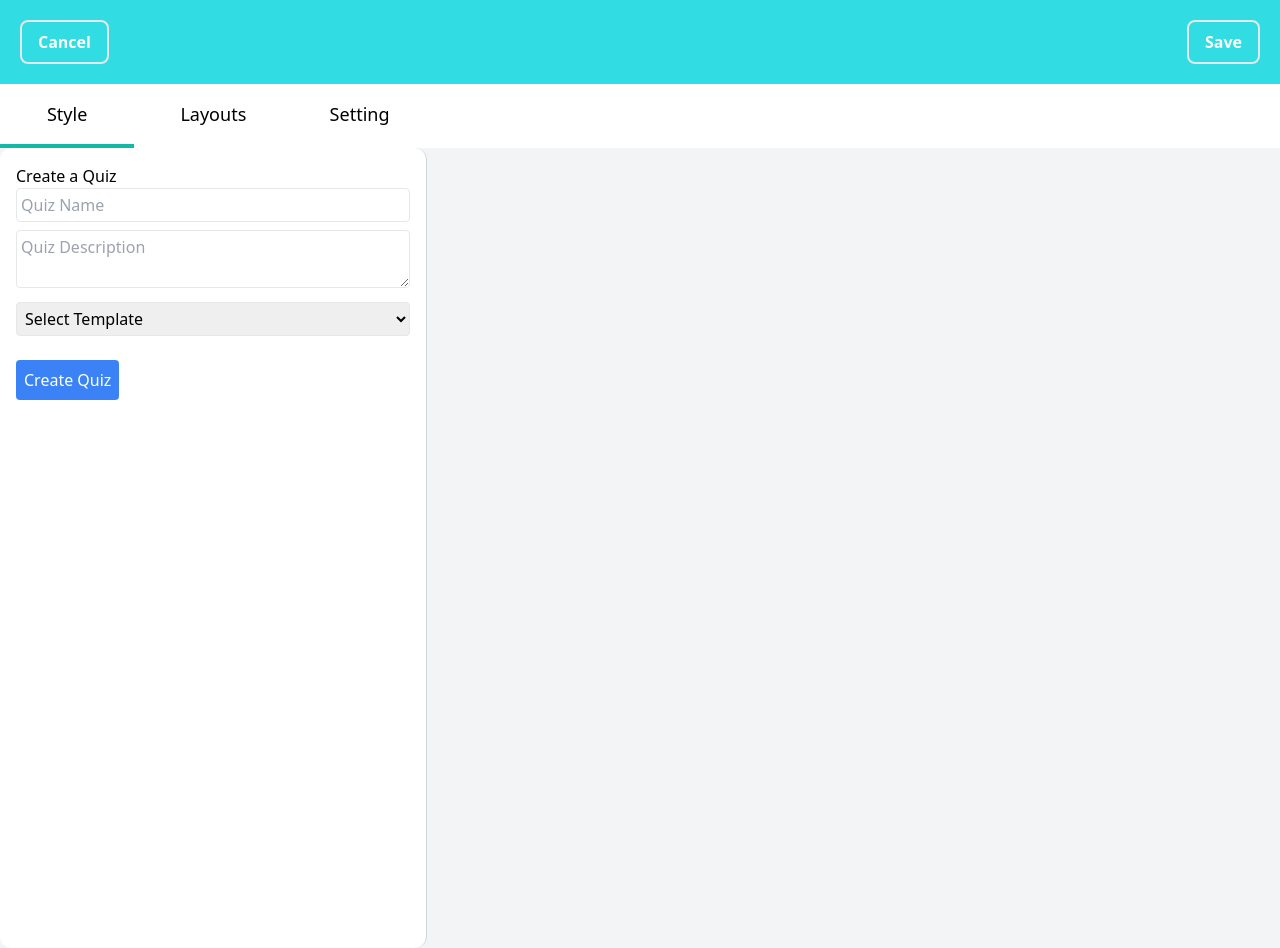
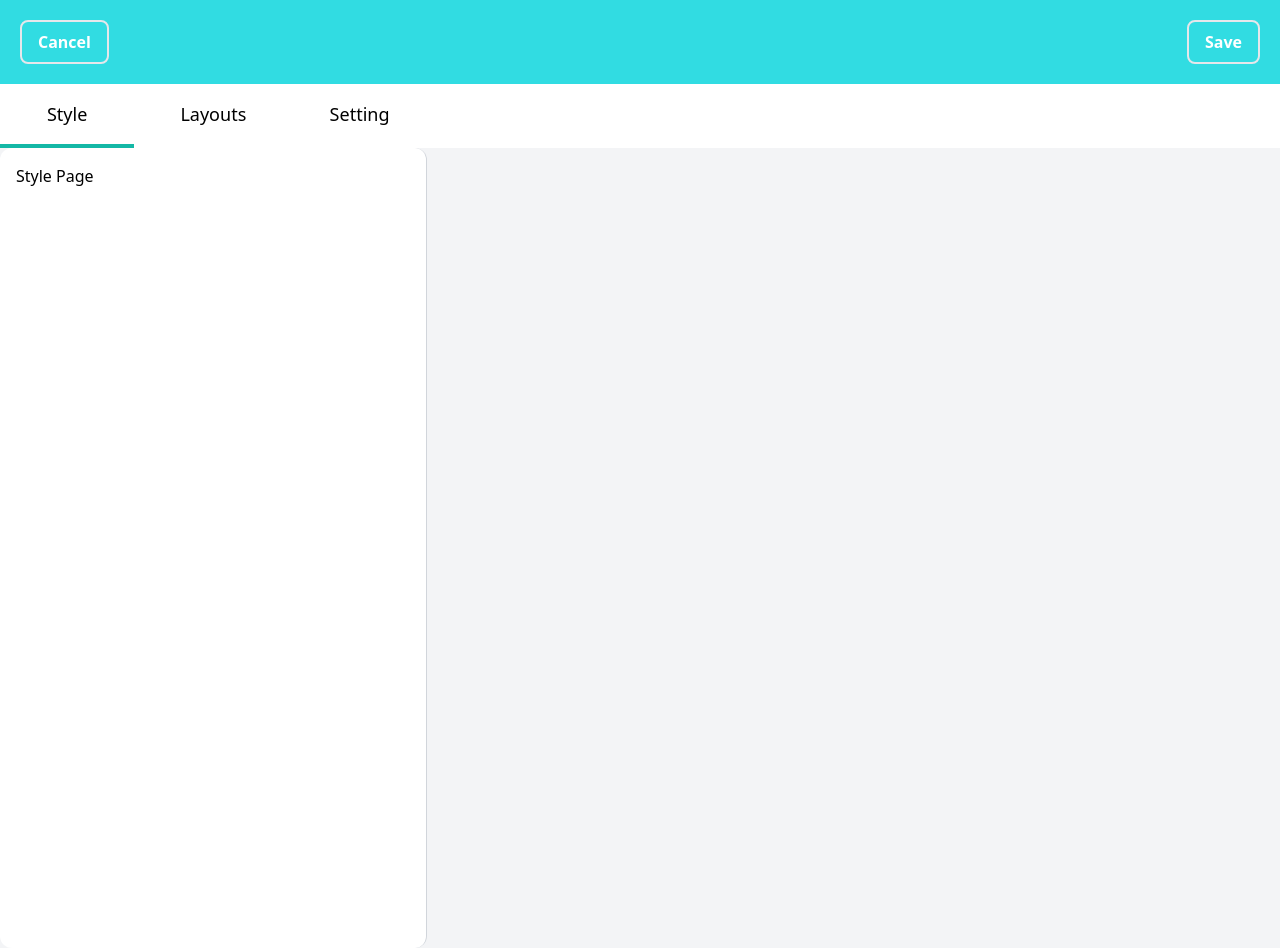
Before and after one commit to Manishsaily/visionVerse-Project, a Next.js app: page /style in a window 1280 px wide. Built offline with nearby package versions, Linux system fonts and the light colour scheme.

Commit message:
reset style page

```diff
--- a/src/app/style/page.jsx
+++ b/src/app/style/page.jsx
@@ -1,102 +1,10 @@
-"use client";
-import React, { useEffect, useState } from "react";
+import React from "react";
 
 export default function StylePage() {
-  const [templates, setTemplates] = useState([]);
-  const [name, setName] = useState("");
-  const [description, setDescription] = useState("");
-  const [templateId, setTemplateId] = useState("");
-
-  // Fetch templates when the component mounts
-  useEffect(() => {
-    // Hardcoded templates for testing
-    const hardcodedTemplates = [
-      { TemplateID: 1, Name: "Template 1" },
-      { TemplateID: 2, Name: "Template 2" },
-      { TemplateID: 3, Name: "Template 3" },
-      { TemplateID: 4, Name: "Template 4" },
-    ];
-    setTemplates(hardcodedTemplates);
-  }, []);
-
-  // Handle form submission
-  const handleSubmit = async (e) => {
-    e.preventDefault();
-    const userId = 1; // Replace with the actual user ID
-
-    try {
-      const response = await fetch("/api/quizzes", {
-        method: "POST",
-        headers: {
-          "Content-Type": "application/json",
-        },
-        body: JSON.stringify({
-          name,
-          description,
-          templateId: parseInt(templateId, 10),
-          userId,
-        }), // Ensure templateId is sent as an integer
-      });
-
-      const result = await response.json();
-
-      // Handle response
-      if (result.error) {
-        console.error(result.error);
-        alert("Failed to create quiz: " + result.error); // Display error
-      } else {
-        alert("Quiz created successfully!");
-        // Reset form fields
-        setName("");
-        setDescription("");
-        setTemplateId("");
-      }
-    } catch (error) {
-      console.error("Error:", error);
-      alert("An error occurred while creating the quiz."); // Display error
-    }
-  };
-
   return (
     <div className="flex min-h-screen bg-gray-100">
       <div className="w-1/3 p-4 bg-white border-r border-gray-300 rounded-xl text-black">
-        <form onSubmit={handleSubmit}>
-          <h1>Create a Quiz</h1>
-          <input
-            type="text"
-            placeholder="Quiz Name"
-            value={name}
-            onChange={(e) => setName(e.target.value)}
-            required
-            className="border p-1 rounded w-full mb-2"
-          />
-          <textarea
-            placeholder="Quiz Description"
-            value={description}
-            onChange={(e) => setDescription(e.target.value)}
-            required
-            className="border p-1 rounded w-full mb-2"
-          />
-          <select
-            value={templateId}
-            onChange={(e) => setTemplateId(e.target.value)}
-            required
-            className="border p-1 rounded w-full mb-2"
-          >
-            <option value="">Select Template</option>
-            {templates.map((template) => (
-              <option key={template.TemplateID} value={template.TemplateID}>
-                {template.Name}
-              </option>
-            ))}
-          </select>
-          <button
-            type="submit"
-            className="mt-4 p-2 bg-blue-500 text-white rounded"
-          >
-            Create Quiz
-          </button>
-        </form>
+        <h1>Style Page</h1>
       </div>
     </div>
   );
```
Also changed, not shown: db-calls/create-quiz.jsx (+8 -7 lines).
